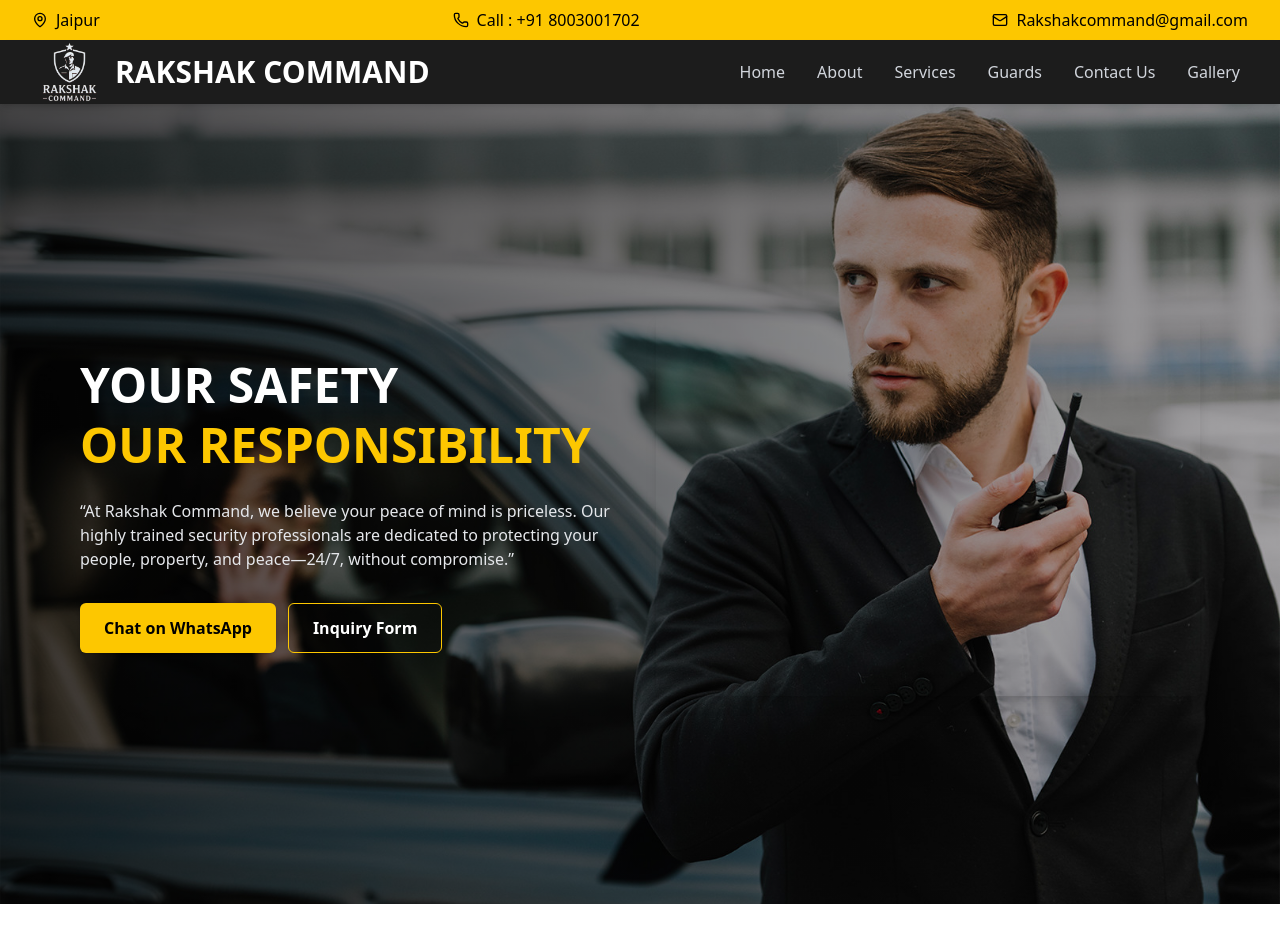
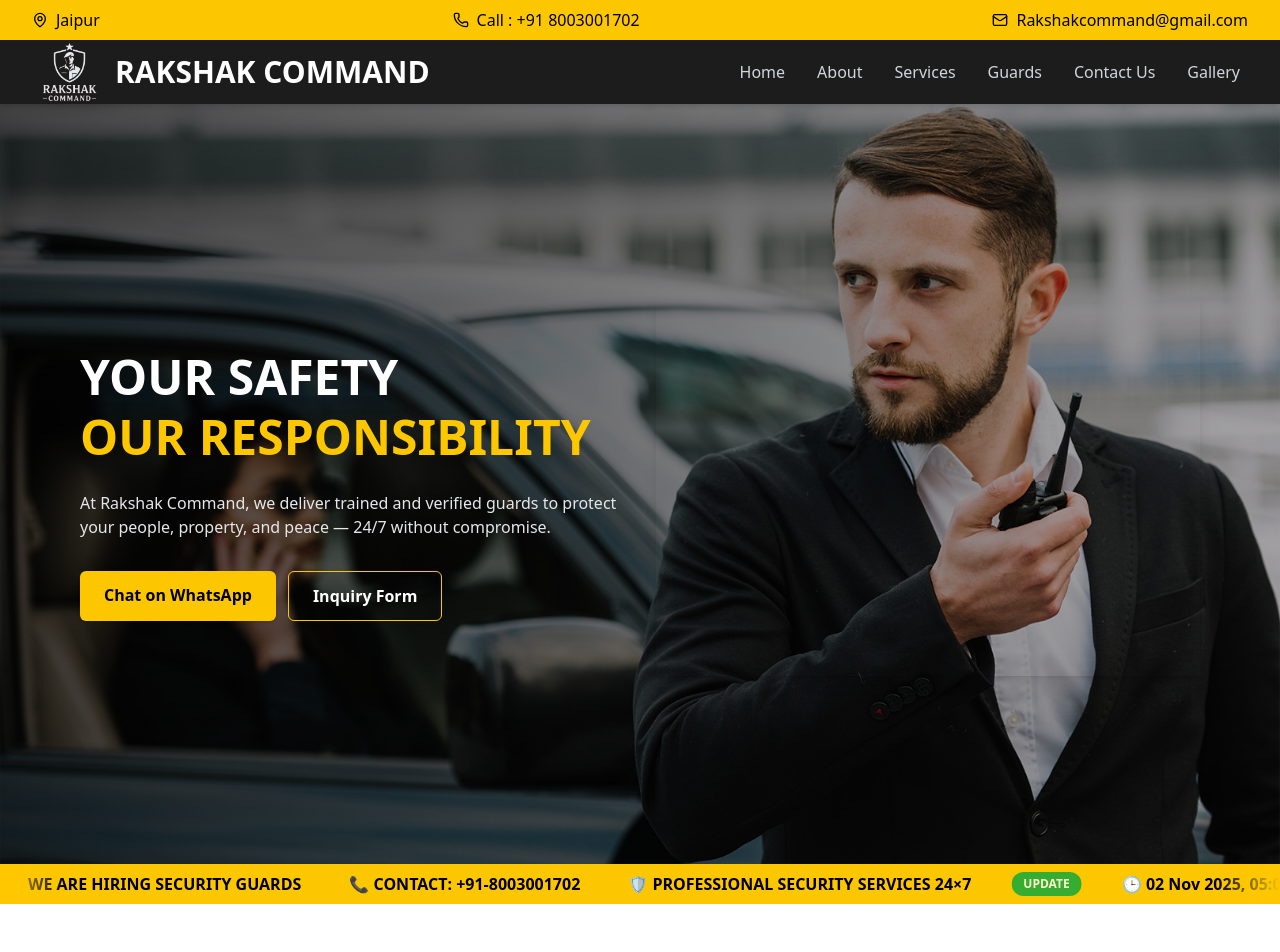
Before and after one commit to himanshijangid/Rakshak_command, a React (Vite) app: page / in a window 1280 px wide. Shown: the top 952 px of the page. Built offline with nearby package versions, Linux system fonts and the light colour scheme.

Commit message:
ticker add

```diff
--- a/src/pages/hero.jsx
+++ b/src/pages/hero.jsx
@@ -1,13 +1,197 @@
-import React, { useState } from "react";
-import heroBg from "../assets/hero-bg.jpg"; // adjust path if needed
+// import React, { useState } from "react";
+// import heroBg from "../assets/hero-bg.jpg";
+// import emailjs from "@emailjs/browser";
+
+// export default function Hero() {
+//   const [isOpen, setIsOpen] = useState(false);
+//   const [status, setStatus] = useState("");
+//   const [loading, setLoading] = useState(false);
+
+//   const [form, setForm] = useState({
+//     name: "",
+//     phone: "",
+//     email: "",
+//     service: "",
+//     user_message: "",
+//   });
+
+//   function openModal() {
+//     setStatus("");
+//     setIsOpen(true);
+//     document.body.style.overflow = "hidden";
+//   }
+
+//   function closeModal() {
+//     setIsOpen(false);
+//     document.body.style.overflow = "";
+//   }
+
+//   function handleChange(e) {
+//     const { name, value } = e.target;
+//     setForm((f) => ({ ...f, [name]: value }));
+//   }
+
+//   async function handleSubmit(e) {
+//     e.preventDefault();
+//     setStatus("");
+
+//     if (!form.name || !form.phone || !form.email || !form.service) {
+//       setStatus("Please fill all required fields.");
+//       return;
+//     }
+
+//     try {
+//       setLoading(true);
+//       const result = await emailjs.send(
+//         import.meta.env.VITE_EMAILJS_SERVICE_ID,
+//         import.meta.env.VITE_EMAILJS_TEMPLATE_ID_INQUIRY_FORM,
+//         {
+//           name: form.name,
+//           phone: form.phone,
+//           email: form.email,
+//           service: form.service,
+//           user_message: form.user_message,
+//         },
+//         import.meta.env.VITE_EMAILJS_PUBLIC_KEY
+//       );
+
+//       console.log(result.text);
+
+//       setStatus("✅ Thank you! Your inquiry has been sent.");
+//       setForm({
+//         name: "",
+//         phone: "",
+//         email: "",
+//         service: "",
+//         user_message: "",
+//       });
+
+//       setTimeout(() => {
+//         setLoading(false);
+//         closeModal();
+//       }, 1000);
+//     } catch (err) {
+//       console.error(err);
+//       setLoading(false);
+//       setStatus("❌ Something went wrong. Please try again later.");
+//     }
+//   }
+
+//   return (
+//     <div className="relative min-h-screen flex flex-col">
+//       {/* Background */}
+//       <div className="absolute inset-0 -z-10">
+//         <img
+//           src={heroBg}
+//           alt="Hero background"
+//           className="w-full h-full object-cover"
+//         />
+//         <div className="absolute inset-0 bg-gradient-to-r from-black/70 to-black/30" />
+//       </div>
+
+//       {/* Hero Section */}
+//       <section className="flex-1 flex items-center">
+//         <div className="w-full max-w-6xl mx-auto px-4 pt-8 pb-12 md:pt-20 md:pb-20">
+//           <div className="grid grid-cols-1 md:grid-cols-2 gap-8 items-center">
+//             {/* Text */}
+//             <div className="text-white">
+//               <h1 className="text-4xl md:text-5xl font-extrabold uppercase leading-tight">
+//                 Your Safety
+//                 <br />
+//                 <span className="text-yellow-400">Our Responsibility</span>
+//               </h1>
+//               <p className="mt-6 text-gray-200 max-w-xl">
+//                 “At Rakshak Command, we believe your peace of mind is priceless.
+//                 Our highly trained security professionals are dedicated to
+//                 protecting your people, property, and peace—24/7, without compromise.”
+//               </p>
+
+//               <div className="mt-8 flex flex-wrap gap-3">
+//                 <a
+//                   href="https://wa.me/918003001702?text=Hello%2C%20I%20want%20to%20get%20more%20information%20about%20your%20security%20guard%20services.%20Please%20share%20details."
+//                   target="_blank"
+//                   rel="noopener noreferrer"
+//                   className="inline-flex items-center px-6 py-3 bg-yellow-400 text-black font-semibold rounded-md shadow hover:bg-yellow-500 transition"
+//                 >
+//                   Chat on WhatsApp
+//                 </a>
+
+//                 <button
+//                   type="button"
+//                   onClick={openModal}
+//                   className="inline-flex items-center px-6 py-3 bg-transparent border border-yellow-400 text-white font-semibold rounded-md hover:bg-yellow-500 hover:text-black transition"
+//                 >
+//                   Inquiry Form
+//                 </button>
+//               </div>
+//             </div>
+
+//             {/* Right side image area */}
+//             <div className="hidden md:block">
+//               <div className="w-full h-96 rounded-sm overflow-hidden shadow-lg">
+//               </div>
+//             </div>
+//           </div>
+//         </div>
+//       </section>
+
+
+//       {/* 🔔 Scrolling Ticker Bar */}
+//       <div className="bg-yellow-400 text-black font-extrabold py-3 overflow-hidden">
+//         <div className="inline-block whitespace-nowrap animate-marquee">
+//           🚨 We Are Hiring Security Guards | 📞 Contact: +91-8003001702 |
+//           🛡️ Rakshak Command – Professional Security Services |
+//         </div>
+//       </div>
+
+
+//       {/* Inquiry Modal */}
+//       {isOpen && (
+//         <div role="dialog" aria-modal="true" className="fixed inset-0 z-50 flex items-center justify-center">
+//           <button onClick={closeModal} className="absolute inset-0 bg-black/60 backdrop-blur-sm" />
+//           <div className="relative bg-white rounded-lg max-w-md w-full mx-4 p-6 z-10 shadow-xl">
+//             <div className="flex justify-between items-center mb-4">
+//               <h3 className="text-lg font-semibold">Inquiry Form</h3>
+//               <button onClick={closeModal} className="text-gray-600 hover:text-gray-900">✕</button>
+//             </div>
+
+//             <form onSubmit={handleSubmit} className="space-y-3">
+//               <input name="name" value={form.name} onChange={handleChange} placeholder="Your Name" className="w-full border border-gray-200 rounded-md px-3 py-2" required />
+//               <input name="phone" value={form.phone} onChange={handleChange} placeholder="Phone Number" type="tel" className="w-full border border-gray-200 rounded-md px-3 py-2" required />
+//               <input name="email" value={form.email} onChange={handleChange} placeholder="Email Address" type="email" className="w-full border border-gray-200 rounded-md px-3 py-2" required />
+
+//               <select name="service" value={form.service} onChange={handleChange} required className="w-full border border-gray-200 rounded-md px-3 py-2">
+//                 <option value="">Select Service</option>
+//                 <option value="Residential Security">Residential Security</option>
+//                 <option value="Commercial Security">Commercial Security</option>
+//                 <option value="Event Security">Event Security</option>
+//                 <option value="VIP Security">VIP Security</option>
+//               </select>
+
+//               <textarea name="user_message" value={form.user_message} onChange={handleChange} rows="3" placeholder="Your Message" className="w-full border border-gray-200 rounded-md px-3 py-2" />
+
+//               <button type="submit" disabled={loading} className="w-full bg-yellow-400 text-black py-2 rounded-md font-semibold hover:bg-yellow-500 transition">
+//                 {loading ? "Sending..." : "Submit Inquiry"}
+//               </button>
+
+//               {status && <p className="text-sm text-center text-gray-700 mt-2">{status}</p>}
+//             </form>
+//           </div>
+//         </div>
+//       )}
+
+//     </div>
+//   );
+// }
+import React, { useState, useEffect } from "react";
+import heroBg from "../assets/hero-bg.jpg";
 import emailjs from "@emailjs/browser";
 
 export default function Hero() {
   const [isOpen, setIsOpen] = useState(false);
-  const [status, setStatus] = useState(""); // success / error messages
+  const [status, setStatus] = useState("");
   const [loading, setLoading] = useState(false);
 
-  // form state
   const [form, setForm] = useState({
     name: "",
     phone: "",
@@ -19,9 +203,9 @@
   function openModal() {
     setStatus("");
     setIsOpen(true);
-    // prevent background scroll
     document.body.style.overflow = "hidden";
   }
+
   function closeModal() {
     setIsOpen(false);
     document.body.style.overflow = "";
@@ -43,9 +227,7 @@
 
     try {
       setLoading(true);
-
-      // ✅ EmailJS send with new SDK
-      const result = await emailjs.send(
+      await emailjs.send(
         import.meta.env.VITE_EMAILJS_SERVICE_ID,
         import.meta.env.VITE_EMAILJS_TEMPLATE_ID_INQUIRY_FORM,
         {
@@ -57,8 +239,6 @@
         },
         import.meta.env.VITE_EMAILJS_PUBLIC_KEY
       );
-
-      console.log(result.text);
 
       setStatus("✅ Thank you! Your inquiry has been sent.");
       setForm({
@@ -73,8 +253,7 @@
         setLoading(false);
         closeModal();
       }, 1000);
-    } catch (err) {
-      console.error(err);
+    } catch {
       setLoading(false);
       setStatus("❌ Something went wrong. Please try again later.");
     }
@@ -82,7 +261,8 @@
 
   return (
     <div className="relative min-h-screen flex flex-col">
-      {/* Background */}
+
+      {/* ================= BACKGROUND ================= */}
       <div className="absolute inset-0 -z-10">
         <img
           src={heroBg}
@@ -92,31 +272,29 @@
         <div className="absolute inset-0 bg-gradient-to-r from-black/70 to-black/30" />
       </div>
 
-      {/* (Optional) Header area or nav could go here */}
-      {/* Slider / Hero content */}
+      {/* ================= HERO CONTENT ================= */}
       <section className="flex-1 flex items-center">
         <div className="w-full max-w-6xl mx-auto px-4 pt-8 pb-12 md:pt-20 md:pb-20">
           <div className="grid grid-cols-1 md:grid-cols-2 gap-8 items-center">
-            {/* Left column (text) */}
+
             <div className="text-white">
               <h1 className="text-4xl md:text-5xl font-extrabold uppercase leading-tight">
-                Your Safety
-                <br />
+                Your Safety <br />
                 <span className="text-yellow-400">Our Responsibility</span>
               </h1>
+
               <p className="mt-6 text-gray-200 max-w-xl">
-                “At Rakshak Command, we believe your peace of mind is priceless.
-                Our highly trained security professionals are dedicated to
-                protecting your people, property, and peace—24/7, without
-                compromise.”
+                At Rakshak Command, we deliver trained and verified guards to
+                protect your people, property, and peace — 24/7 without
+                compromise.
               </p>
 
               <div className="mt-8 flex flex-wrap gap-3">
                 <a
-                  href="https://wa.me/918003001702?text=Hello%2C%20I%20want%20to%20get%20more%20information%20about%20your%20security%20guard%20services.%20Please%20share%20details."
+                  href="https://wa.me/918003001702"
                   target="_blank"
                   rel="noopener noreferrer"
-                  className="inline-flex items-center px-6 py-3 bg-yellow-400 text-black font-semibold rounded-md shadow hover:bg-yellow-500 transition"
+                  className="px-6 py-3 bg-yellow-400 text-black font-semibold rounded-md shadow hover:bg-yellow-500 transition"
                 >
                   Chat on WhatsApp
                 </a>
@@ -124,49 +302,74 @@
                 <button
                   type="button"
                   onClick={openModal}
-                  className="inline-flex items-center px-6 py-3 bg-transparent border border-yellow-400 text-white font-semibold rounded-md hover:bg-yellow-500 hover:text-black transition"
+                  className="px-6 py-3 border border-yellow-400 text-white font-semibold rounded-md hover:bg-yellow-500 hover:text-black transition"
                 >
                   Inquiry Form
                 </button>
               </div>
             </div>
 
-            {/* Right column */}
             <div className="hidden md:block">
-              <div className="w-full h-96 rounded-sm overflow-hidden shadow-lg">
-                {/* Image/slider can be placed here */}
-              </div>
+              <div className="w-full h-96 rounded-sm overflow-hidden shadow-lg"></div>
             </div>
+
           </div>
         </div>
       </section>
 
-      {/* Modal (Inquiry form) */}
+      {/* ================= LIVE ALERT TICKER ================= */}
+      <div className="relative bg-yellow-400 overflow-hidden py-2">
+
+        {/* fade edges */}
+        <div className="pointer-events-none absolute left-0 top-0 h-full w-16 bg-gradient-to-r from-yellow-400 to-transparent z-10" />
+        <div className="pointer-events-none absolute right-0 top-0 h-full w-16 bg-gradient-to-l from-yellow-400 to-transparent z-10" />
+
+        {/* TRACK */}
+        <div
+          className="group flex w-max cursor-pointer hover:[animation-play-state:paused]"
+          style={{
+            animation: "slideRTL 25s linear infinite",
+            WebkitAnimationPlayState: "running",
+          }}
+          onTouchStart={(e) => {
+            e.currentTarget.style.animationPlayState = "paused";
+          }}
+          onTouchEnd={(e) => {
+            e.currentTarget.style.animationPlayState = "running";
+          }}
+          onTouchCancel={(e) => {
+            e.currentTarget.style.animationPlayState = "running";
+          }}
+        >
+          <TickerRow />
+          <TickerRow />
+        </div>
+
+        {/* animation */}
+        <style>{`
+          @keyframes slideRTL {
+            0%   { transform: translateX(0); }
+            100% { transform: translateX(-50%); }
+          }
+        `}</style>
+      </div>
+
+      {/* ================= MODAL ================= */}
       {isOpen && (
         <div
           role="dialog"
           aria-modal="true"
           className="fixed inset-0 z-50 flex items-center justify-center"
         >
-          {/* overlay */}
           <button
-            aria-label="Close modal"
             onClick={closeModal}
-            className="absolute inset-0 bg-black/60 backdrop-blur-sm transition-opacity"
+            className="absolute inset-0 bg-black/60 backdrop-blur-sm"
           />
 
-          {/* modal panel */}
-          <div
-            className="relative bg-white rounded-lg max-w-md w-full mx-4 p-6 z-10 shadow-xl"
-            onClick={(e) => e.stopPropagation()}
-          >
+          <div className="relative bg-white rounded-lg max-w-md w-full mx-4 p-6 z-10 shadow-xl">
             <div className="flex justify-between items-center mb-4">
               <h3 className="text-lg font-semibold">Inquiry Form</h3>
-              <button
-                onClick={closeModal}
-                className="text-gray-600 hover:text-gray-900"
-                aria-label="Close"
-              >
+              <button onClick={closeModal} className="text-gray-600">
                 ✕
               </button>
             </div>
@@ -177,25 +380,25 @@
                 value={form.name}
                 onChange={handleChange}
                 placeholder="Your Name"
-                className="w-full border border-gray-200 rounded-md px-3 py-2 focus:outline-none focus:ring-2 focus:ring-yellow-400"
+                className="w-full border px-3 py-2 rounded-md"
                 required
               />
+
               <input
                 name="phone"
                 value={form.phone}
                 onChange={handleChange}
                 placeholder="Phone Number"
-                type="tel"
-                className="w-full border border-gray-200 rounded-md px-3 py-2 focus:outline-none focus:ring-2 focus:ring-yellow-400"
+                className="w-full border px-3 py-2 rounded-md"
                 required
               />
+
               <input
                 name="email"
                 value={form.email}
                 onChange={handleChange}
                 placeholder="Email Address"
-                type="email"
-                className="w-full border border-gray-200 rounded-md px-3 py-2 focus:outline-none focus:ring-2 focus:ring-yellow-400"
+                className="w-full border px-3 py-2 rounded-md"
                 required
               />
 
@@ -203,13 +406,11 @@
                 name="service"
                 value={form.service}
                 onChange={handleChange}
+                className="w-full border px-3 py-2 rounded-md"
                 required
-                className="w-full border border-gray-200 rounded-md px-3 py-2 focus:outline-none focus:ring-2 focus:ring-yellow-400"
               >
                 <option value="">Select Service</option>
-                <option value="Residential Security">
-                  Residential Security
-                </option>
+                <option value="Residential Security">Residential Security</option>
                 <option value="Commercial Security">Commercial Security</option>
                 <option value="Event Security">Event Security</option>
                 <option value="VIP Security">VIP Security</option>
@@ -219,33 +420,21 @@
                 name="user_message"
                 value={form.user_message}
                 onChange={handleChange}
+                rows="3"
+                className="w-full border px-3 py-2 rounded-md"
                 placeholder="Your Message"
-                rows="3"
-                className="w-full border border-gray-200 rounded-md px-3 py-2 focus:outline-none focus:ring-2 focus:ring-yellow-400"
               />
 
-              <div className="flex items-center justify-between">
-                <button
-                  type="submit"
-                  disabled={loading}
-                  className="inline-flex items-center px-4 py-2 bg-yellow-400 text-black font-semibold rounded-md hover:bg-yellow-500 transition disabled:opacity-60"
-                >
-                  {loading ? "Sending..." : "Submit Inquiry"}
-                </button>
-
-                <button
-                  type="button"
-                  onClick={closeModal}
-                  className="text-sm text-gray-600 hover:underline"
-                >
-                  Cancel
-                </button>
-              </div>
+              <button
+                type="submit"
+                disabled={loading}
+                className="w-full bg-yellow-400 text-black py-2 rounded-md font-semibold hover:bg-yellow-500 transition"
+              >
+                {loading ? "Sending…" : "Submit Inquiry"}
+              </button>
 
               {status && (
-                <p className="text-sm text-center text-gray-700 mt-2">
-                  {status}
-                </p>
+                <p className="text-center text-sm mt-2">{status}</p>
               )}
             </form>
           </div>
@@ -254,3 +443,76 @@
     </div>
   );
 }
+
+/* ================= TICKER ROW ================= */
+function TickerRow() {
+
+  const alerts = [
+    { text: "HIRING", color: "bg-red-600" },
+    { text: "NOTICE", color: "bg-blue-600" },
+    { text: "UPDATE", color: "bg-green-600" },
+    { text: "VIP", color: "bg-purple-600" },
+    { text: "SECURITY", color: "bg-black" },
+  ];
+
+  const [alertIndex, setAlertIndex] = useState(0);
+  const [time, setTime] = useState("");
+
+  // ALERT AUTO CHANGE
+  useEffect(() => {
+    const t = setInterval(() => {
+      setAlertIndex((i) => (i + 1) % alerts.length);
+    }, 2500);
+
+    return () => clearInterval(t);
+  }, []);
+
+  // LIVE DATE + TIME
+  useEffect(() => {
+    const t = setInterval(() => {
+      const now = new Date();
+      setTime(
+        now.toLocaleString("en-IN", {
+          day: "2-digit",
+          month: "short",
+          year: "numeric",
+          hour: "2-digit",
+          minute: "2-digit",
+          hour12: true,
+        })
+      );
+    }, 1000);
+
+    return () => clearInterval(t);
+  }, []);
+
+  const current = alerts[alertIndex];
+
+  return (
+    <div className="flex items-center">
+
+      {/* ALERT BADGE */}
+      <span
+        className={`mx-4 px-3 py-1 text-xs font-extrabold uppercase text-white rounded-full animate-pulse ${current.color}`}
+      >
+        {current.text}
+      </span>
+
+      {/* LIVE TIME */}
+      <p className="mx-6 whitespace-nowrap text-black font-semibold">
+        🕒 {time}
+      </p>
+
+      {/* CONTENT */}
+      <p className="mx-6 whitespace-nowrap text-black font-bold">
+        WE ARE HIRING SECURITY GUARDS
+      </p>
+      <p className="mx-6 whitespace-nowrap text-black font-bold">
+        📞 CONTACT: +91-8003001702
+      </p>
+      <p className="mx-6 whitespace-nowrap text-black font-bold">
+        🛡️ PROFESSIONAL SECURITY SERVICES 24×7
+      </p>
+    </div>
+  );
+}
--- /dev/null
+++ b/tailwind.config.js
@@ -0,0 +1,21 @@
+/** @type {import('tailwindcss').Config} */
+export default {
+  content: [
+    "./index.html",
+    "./src/**/*.{js,jsx,ts,tsx}",
+  ],
+  theme: {
+    extend: {
+      keyframes: {
+        slideRL: {
+          "0%": { transform: "translateX(-120%)" },
+          "100%": { transform: "translateX(120%)" },
+        },
+      },
+      animation: {
+        slideRL: "slideRL 22s linear infinite", // medium speed
+      },
+    },
+  },
+  plugins: [],
+}
```
